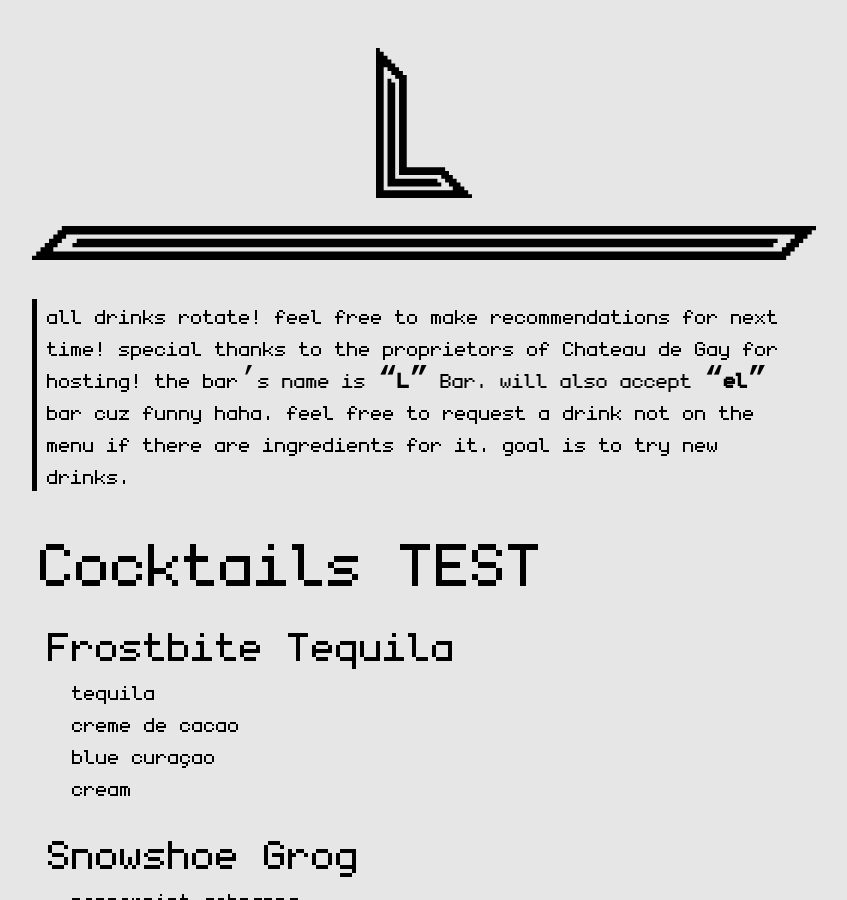
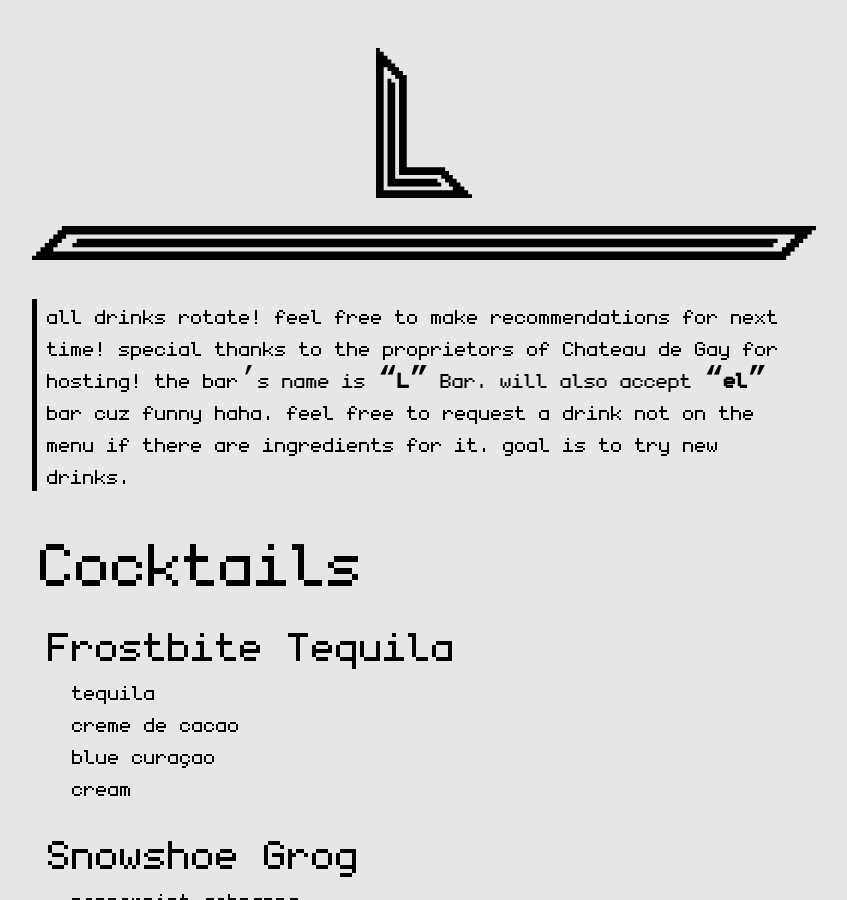
Before and after one commit to pokebros/drinkmenu, a Jekyll site: the page built from index.md, in a window 1280 px wide and 900 px high. Shown: the whole window, without its empty margins (216-1063 px from the left). Built offline with Jekyll 4.4.1, drawn with Linux system fonts in a browser that asks for light colours.

Commit message:
remove test

```diff
--- a/index.md
+++ b/index.md
@@ -4,7 +4,7 @@ layout: menu
 
 > all drinks rotate! feel free to make recommendations for next time! special thanks to the proprietors of Chateau de Gay for hosting! the bar's name is __"L"__ Bar. will also accept __"el"__ bar cuz funny haha. feel free to request a drink not on the menu if there are ingredients for it. goal is to try new drinks.
 
-## Cocktails TEST
+## Cocktails
 
 ### Frostbite Tequila
 
```
